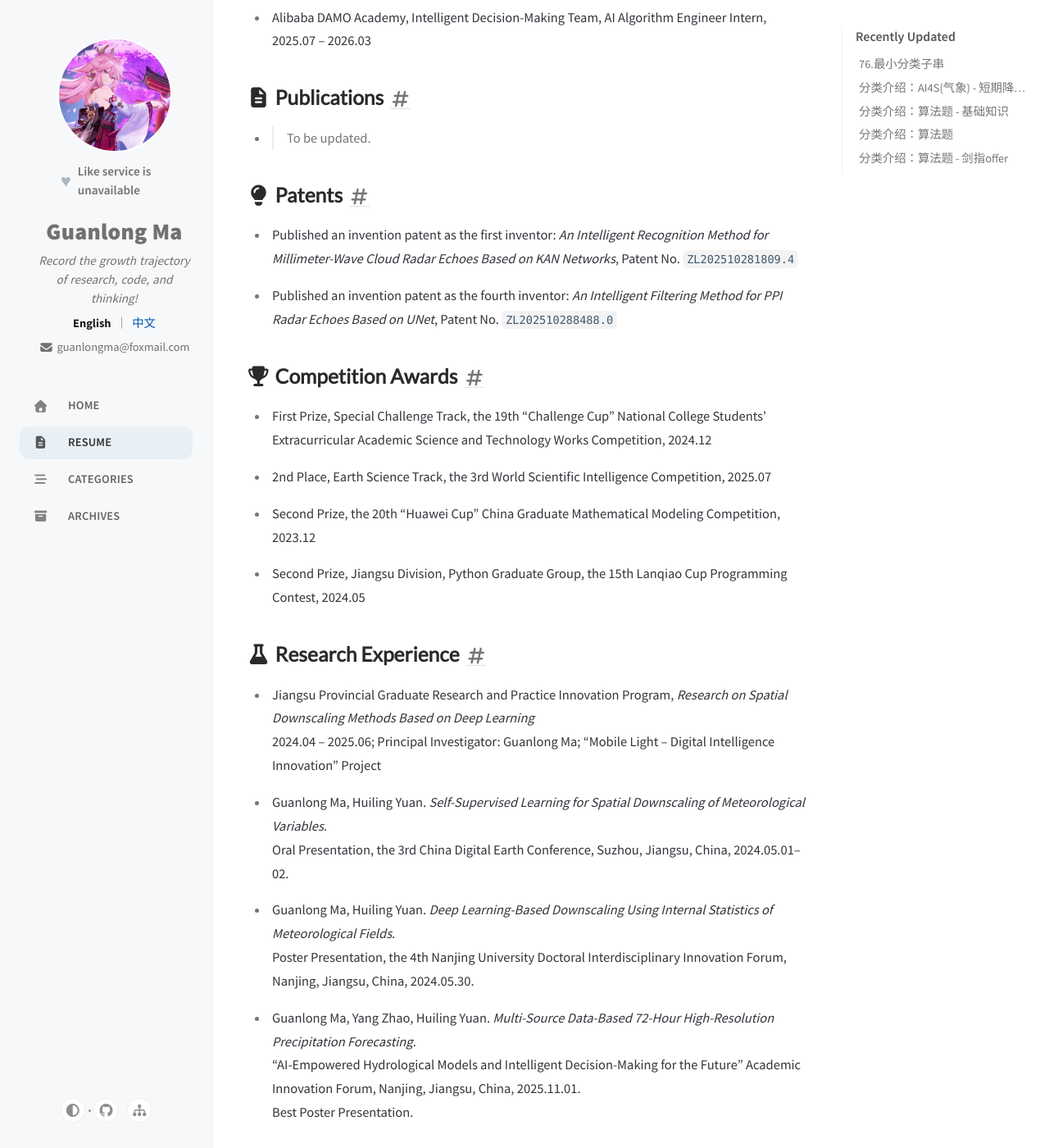
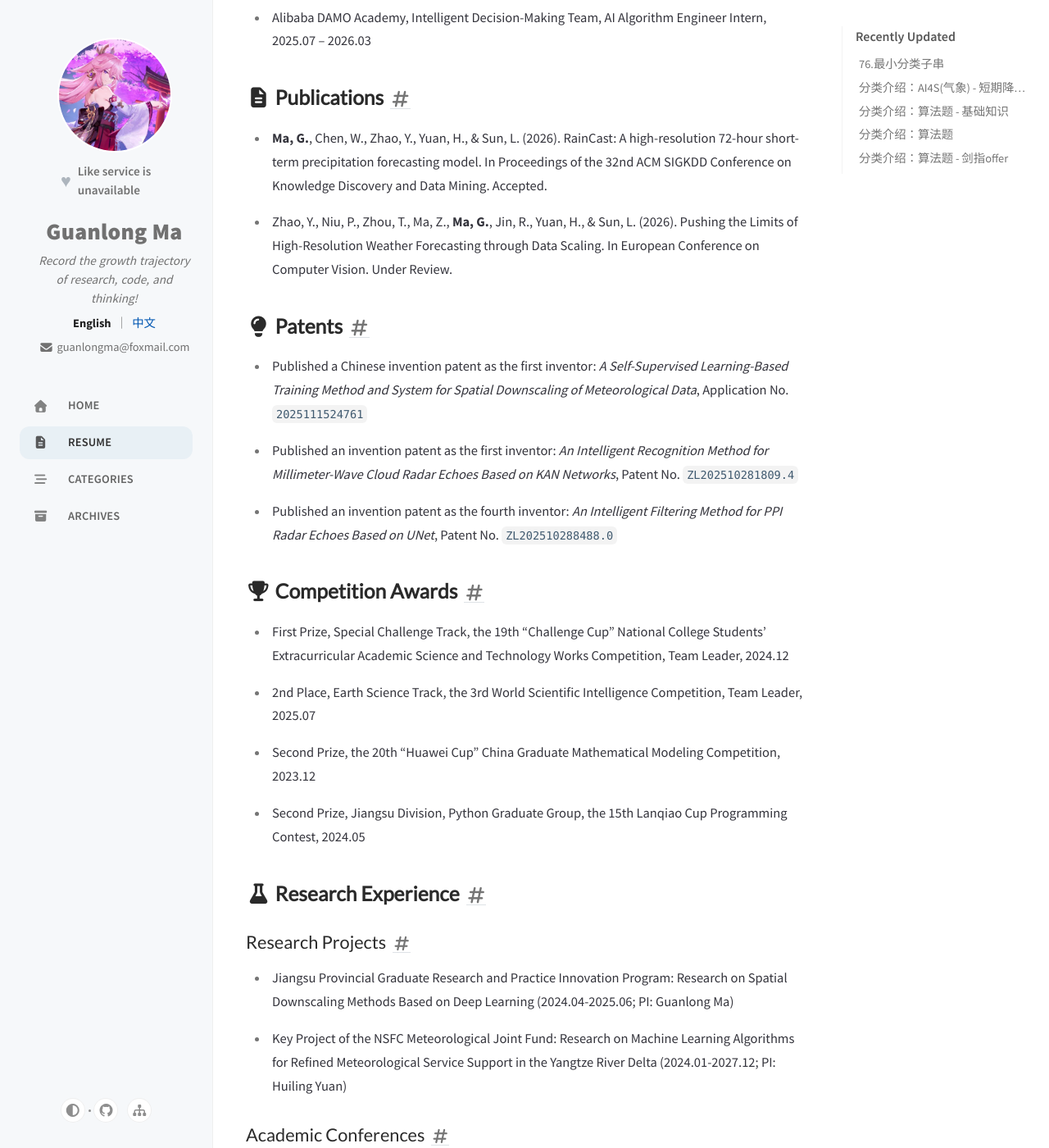
Before and after one commit to mgl666/mgl666.github.io, a Jekyll site: the page built from _tabs/cv.md, in a window 1280 px wide and 1400 px high, scrolled down 512 px. Shown: the whole window at 82% size. Built offline with Jekyll 4.4.1, drawn with Linux system fonts in a browser that asks for light colours; cached includes are drawn as plain includes; nearby versions of some CDN libraries; comment, search, counter and statistics services are not loaded; some of the changed text lies outside the part shown.

Commit message:
docs: update CV content

```diff
--- a/_tabs/cv.md
+++ b/_tabs/cv.md
@@ -20,9 +20,13 @@ order: 1
 
 ## <i class="fas fa-file-alt"></i> **Publications**
 
-- > To be updated.
+- **Ma, G.**, Chen, W., Zhao, Y., Yuan, H., & Sun, L. (2026). RainCast: A high-resolution 72-hour short-term precipitation forecasting model. In Proceedings of the 32nd ACM SIGKDD Conference on Knowledge Discovery and Data Mining. Accepted.
+
+- Zhao, Y., Niu, P., Zhou, T., Ma, Z., **Ma, G.**, Jin, R., Yuan, H., & Sun, L. (2026). Pushing the Limits of High-Resolution Weather Forecasting through Data Scaling. In European Conference on Computer Vision. Under Review.
 
 ## <i class="fas fa-lightbulb"></i> **Patents**
+
+- Published a Chinese invention patent as the first inventor: *A Self-Supervised Learning-Based Training Method and System for Spatial Downscaling of Meteorological Data*, Application No. `2025111524761`
 
 - Published an invention patent as the first inventor: *An Intelligent Recognition Method for Millimeter-Wave Cloud Radar Echoes Based on KAN Networks*, Patent No. `ZL202510281809.4`
 
@@ -30,9 +34,9 @@ order: 1
 
 ## <i class="fas fa-trophy"></i> **Competition Awards**
 
-- First Prize, Special Challenge Track, the 19th “Challenge Cup” National College Students’ Extracurricular Academic Science and Technology Works Competition, 2024.12
+- First Prize, Special Challenge Track, the 19th “Challenge Cup” National College Students’ Extracurricular Academic Science and Technology Works Competition, Team Leader, 2024.12
 
-- 2nd Place, Earth Science Track, the 3rd World Scientific Intelligence Competition, 2025.07
+- 2nd Place, Earth Science Track, the 3rd World Scientific Intelligence Competition, Team Leader, 2025.07
 
 - Second Prize, the 20th “Huawei Cup” China Graduate Mathematical Modeling Competition, 2023.12
 
@@ -40,15 +44,16 @@ order: 1
 
 ## <i class="fas fa-flask"></i> **Research Experience**
 
-- Jiangsu Provincial Graduate Research and Practice Innovation Program, *Research on Spatial Downscaling Methods Based on Deep Learning*
-  2024.04 – 2025.06; Principal Investigator: Guanlong Ma; “Mobile Light – Digital Intelligence Innovation” Project
+### Research Projects
 
-- Guanlong Ma, Huiling Yuan. *Self-Supervised Learning for Spatial Downscaling of Meteorological Variables*.
-  Oral Presentation, the 3rd China Digital Earth Conference, Suzhou, Jiangsu, China, 2024.05.01–02.
+- Jiangsu Provincial Graduate Research and Practice Innovation Program: Research on Spatial Downscaling Methods Based on Deep Learning (2024.04-2025.06; PI: Guanlong Ma)
 
-- Guanlong Ma, Huiling Yuan. *Deep Learning-Based Downscaling Using Internal Statistics of Meteorological Fields*.
-  Poster Presentation, the 4th Nanjing University Doctoral Interdisciplinary Innovation Forum, Nanjing, Jiangsu, China, 2024.05.30.
+- Key Project of the NSFC Meteorological Joint Fund: Research on Machine Learning Algorithms for Refined Meteorological Service Support in the Yangtze River Delta (2024.01-2027.12; PI: Huiling Yuan)
 
-- Guanlong Ma, Yang Zhao, Huiling Yuan. *Multi-Source Data-Based 72-Hour High-Resolution Precipitation Forecasting*.
-  “AI-Empowered Hydrological Models and Intelligent Decision-Making for the Future” Academic Innovation Forum, Nanjing, Jiangsu, China, 2025.11.01.
-  Best Poster Presentation.
+### Academic Conferences
+
+- Guanlong Ma, Huiling Yuan. *Self-Supervised Learning for Spatial Downscaling of Meteorological Variables*. Oral Presentation, the 3rd China Digital Earth Conference, Suzhou, Jiangsu, China, 2024.05.01–02.
+
+- Guanlong Ma, Huiling Yuan. *Deep Learning-Based Downscaling Using Internal Statistics of Meteorological Fields*. Poster Presentation, the 4th Nanjing University Doctoral Interdisciplinary Innovation Forum, Nanjing, Jiangsu, China, 2024.05.30.
+
+- Guanlong Ma, Yang Zhao, Huiling Yuan. *Multi-Source Data-Based 72-Hour High-Resolution Precipitation Forecasting*. “AI-Empowered Hydrological Models and Intelligent Decision-Making for the Future” Academic Innovation Forum, Nanjing, Jiangsu, China, 2025.11.01. Best Poster Presentation.
```
Also changed, not shown: _tabs/zh-cv.md (+15 -5 lines).
